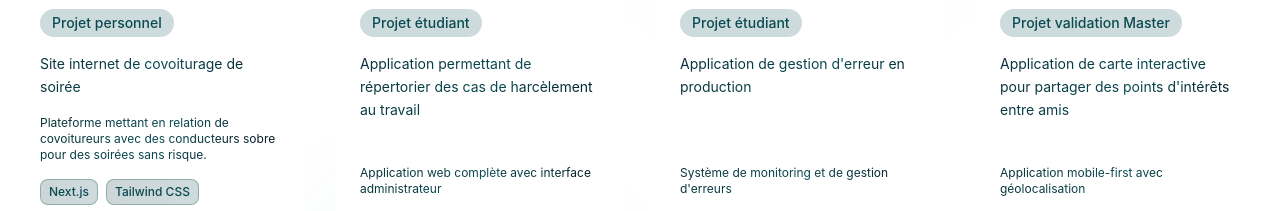
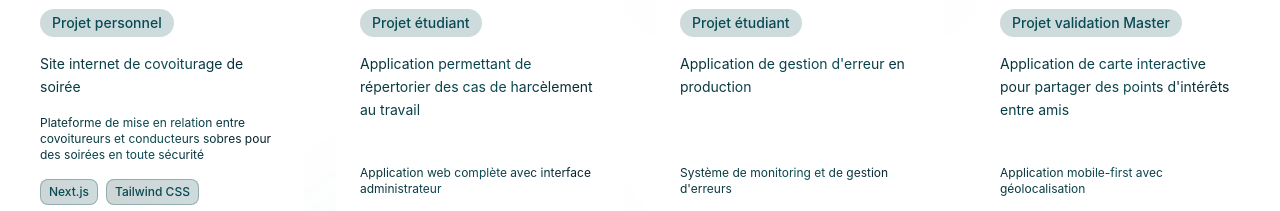
Before and after one commit to DreamsEvz/portfolio-next, a Next.js app: page / in a window 1280 px wide. Shown: the part 3810-4021 px from the top of the page. Built offline with nearby package versions, Linux system fonts and the light colour scheme.

Commit message:
change orgatagova libelle

```diff
--- a/src/app/components/projects.tsx
+++ b/src/app/components/projects.tsx
@@ -10,7 +10,7 @@ const projectsData = [
     description: "Site internet de covoiturage de soirée",
     category: "Projet personnel",
     technologies: ["Next.js", "Tailwind CSS", "Supabase"],
-    details: "Plateforme mettant en relation de covoitureurs avec des conducteurs sobre pour des soirées sans risque.",
+    details: "Plateforme de mise en relation entre covoitureurs et conducteurs sobres pour des soirées en toute sécurité",
     link: null,
     featured: false,
   },
```
